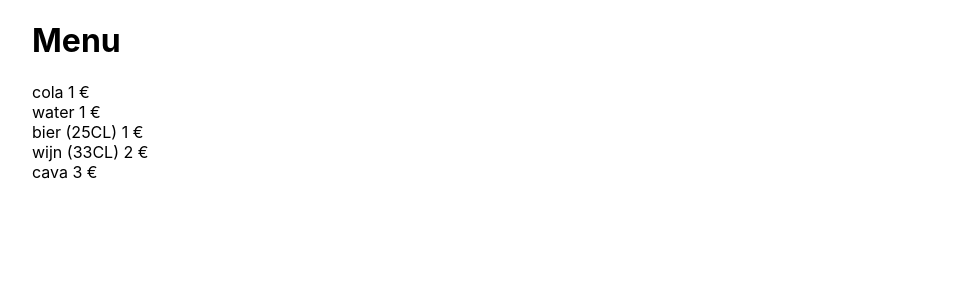
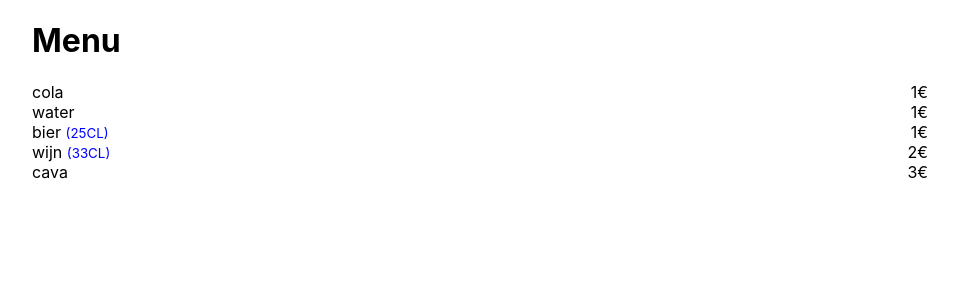
Before and after one commit to Jitse2003/dynamic_oefeningen, a React (Create React App) app: page / in a window 1280 px wide. Shown: the top 300 px of the page, without its empty margins (0-958 px from the left). Built offline with nearby package versions, Linux system fonts and the light colour scheme.

Commit message:
Excercise 6.2

```diff
--- a/src/components/MenuProduct.js
+++ b/src/components/MenuProduct.js
@@ -3,5 +3,5 @@ export function MenuProduct(props) {
 
     if (!product?.name) return;
 
-    return <div>{product.name} {product.size ? "(" + product.size + "CL)" : "" } {product.price} €</div>;
+    return <div style={{display:"flex", marginRight:"20em"}}> <span style={{flex:"auto", }}> {product.name} <span style={{fontSize:"smaller", color: "blue"}}>{product.size ? "(" + product.size + "CL)" : ""}</span> </span>  {product.price}€</div>;
 }
```
